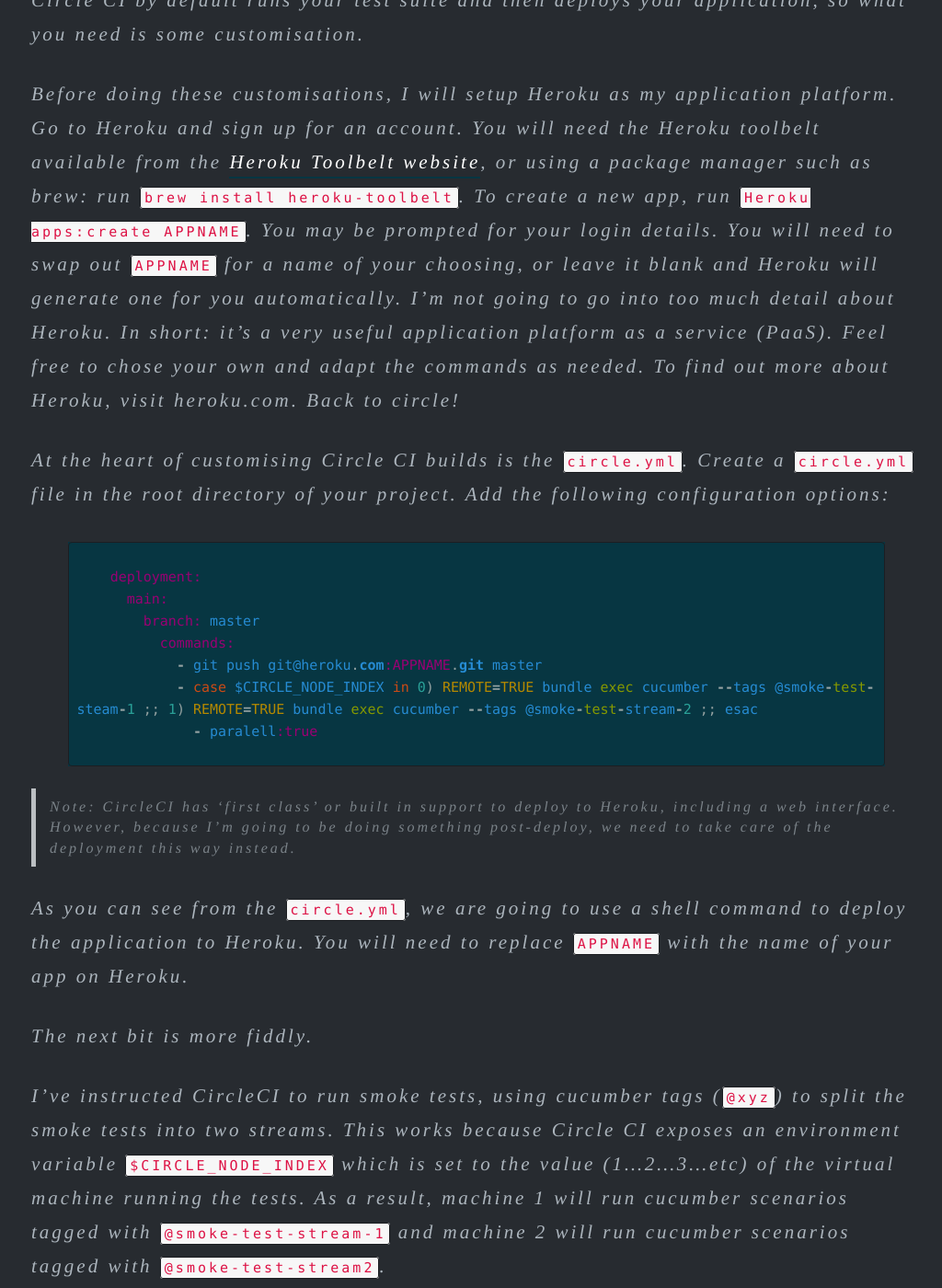
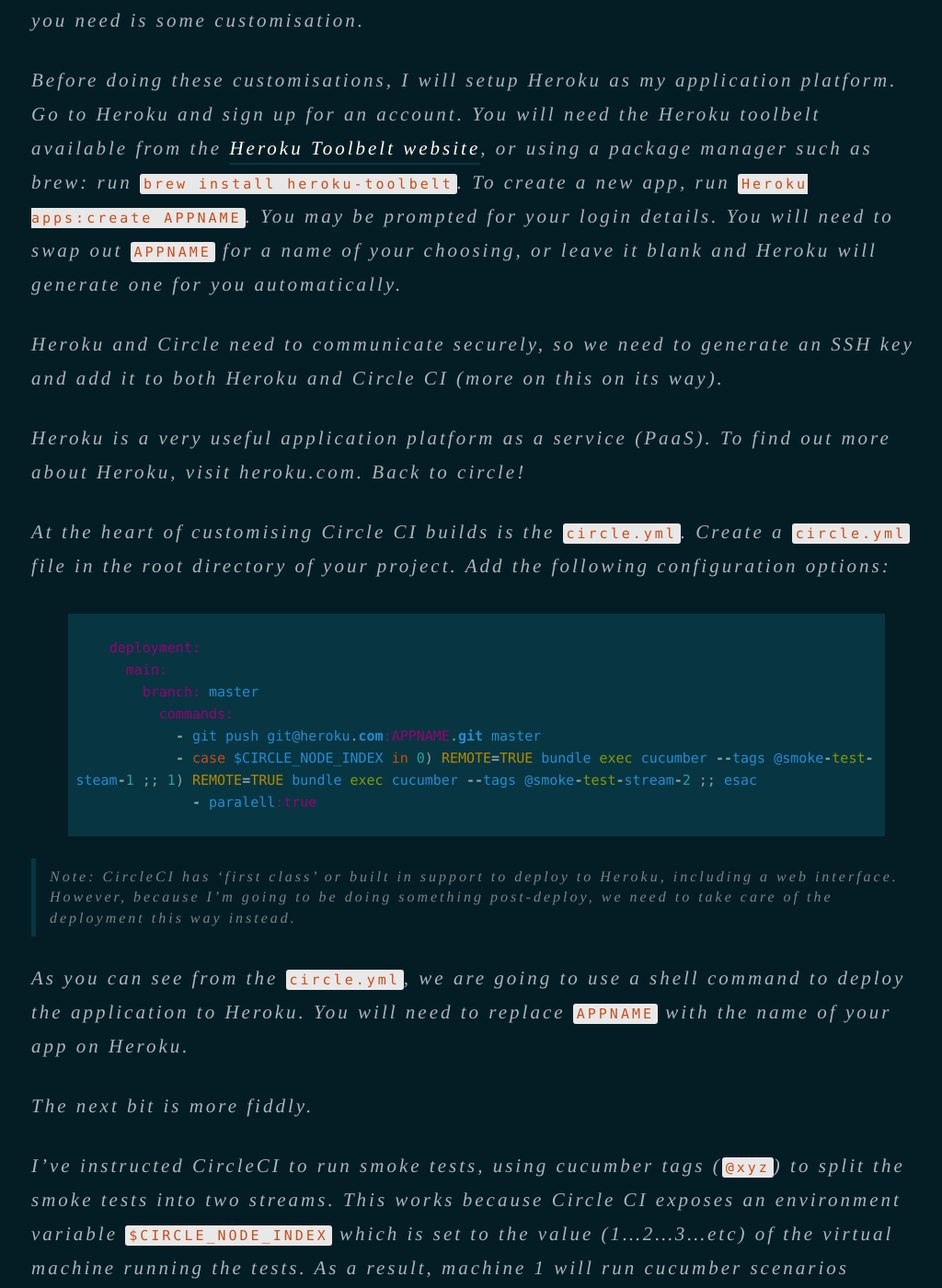
Before and after one commit to robertmackenzie/robertmackenzie.github.com, a Jekyll site: the page built from _posts/2013-04-13-circle-CI.md, in a window 1280 px wide and 1400 px high, scrolled down 5146 px. Shown: the whole window at 92% size, without its empty margins (122-1146 px from the left). Built offline with Jekyll 4.4.1, drawn with Linux system fonts in a browser that asks for light colours; nearby versions of some CDN libraries; library files that are not in the unit come from our copies.

Commit message:
Being bad: changing styles and some content in one commit

```diff
--- a/_posts/2013-04-13-circle-CI.md
+++ b/_posts/2013-04-13-circle-CI.md
@@ -123,7 +123,11 @@
 
 What if you want to deploy, then run some final tests against the deployed instance(s) of the app to make sure all is well in the production environment?  What if you have quite a few of these final checks and want to run them in parallel?  Well, Circle CI by default runs your test suite and then deploys your application, so what you need is some customisation.
 
-Before doing these customisations, I will setup Heroku as my application platform. Go to Heroku and sign up for an account. You will need the Heroku toolbelt available from the [Heroku Toolbelt website](https://toolbelt.heroku.com), or using a package manager such as brew: run `brew install heroku-toolbelt`. To create a new app, run `Heroku apps:create APPNAME`. You may be prompted for your login details. You will need to swap out `APPNAME` for a name of your choosing, or leave it blank and Heroku will generate one for you automatically.  I'm not going to go into too much detail about Heroku. In short: it's a very useful application platform as a service (PaaS). Feel free to chose your own and adapt the commands as needed. To find out more about Heroku, visit heroku.com. Back to circle!
+Before doing these customisations, I will setup Heroku as my application platform. Go to Heroku and sign up for an account. You will need the Heroku toolbelt available from the [Heroku Toolbelt website](https://toolbelt.heroku.com), or using a package manager such as brew: run `brew install heroku-toolbelt`. To create a new app, run `Heroku apps:create APPNAME`. You may be prompted for your login details. You will need to swap out `APPNAME` for a name of your choosing, or leave it blank and Heroku will generate one for you automatically.
+
+Heroku and Circle need to communicate securely, so we need to generate an SSH key and add it to both Heroku and Circle CI (more on this on its way).
+
+Heroku is a very useful application platform as a service (PaaS). To find out more about Heroku, visit heroku.com. Back to circle!
 
 At the heart of customising Circle CI builds is the `circle.yml`. Create a `circle.yml` file in the root directory of your project. Add the following configuration options:
 
--- a/css/main.css
+++ b/css/main.css
@@ -1,5 +1,6 @@
 body {
    color: #ACB5BD;
+   background-color: #041D24;
    padding-bottom: 100px;
 }
 
@@ -43,18 +44,27 @@
 }
 
 code, pre {
+   border: none;
+   background-color: #e8e8e8;
    font-style: normal;
    font-family: Menlo, Monaco, Consolas, 'Courier New', monospace;
    font-size: 15px;
    line-height: 24px;
 }
 
+hr {
+   color: #073642;
+   background-color: #073642;
+   border: 1px solid #073642;
+}
+
+.highlight {
+   background-color: #e8e8e8;
+}
+
 blockquote {
    color: #7a8288;
-}
-
-blockquote:hover {
-   color: #7a8288;
+   border-left: 5px solid #073642;
 }
 
 pre {
@@ -62,3 +72,7 @@
    margin: 24px 0;
    letter-spacing: 0px;
 }
+
+code {
+   color: #cb4b16;
+}
```
Also changed, not shown: 1 other file.
